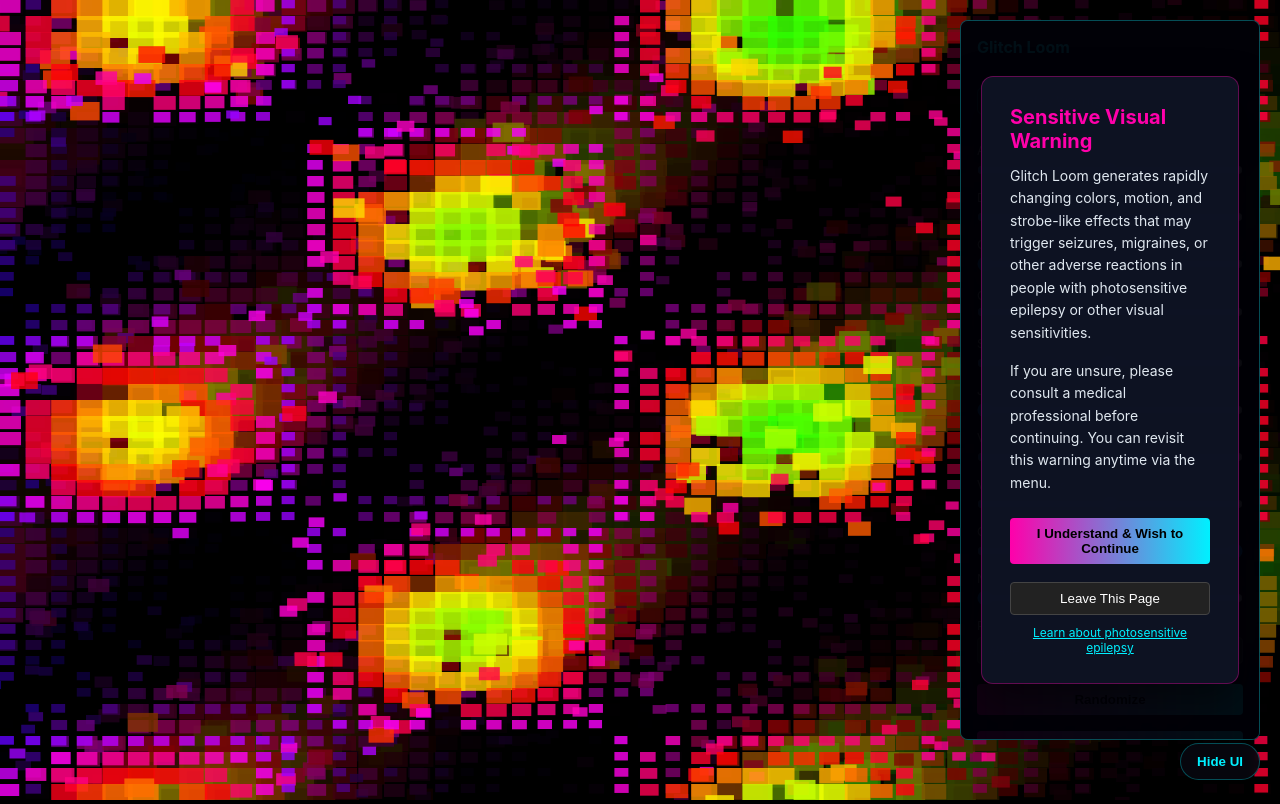
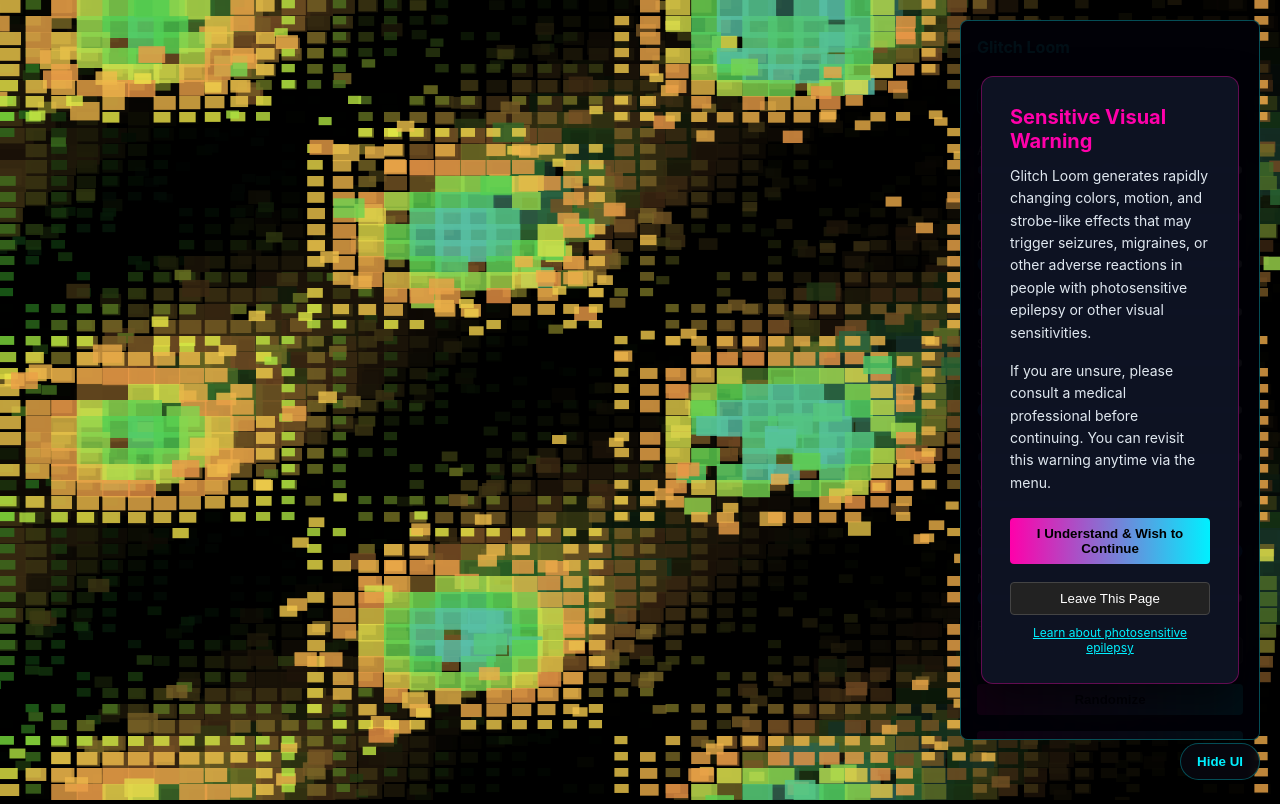
Before and after one commit to rexuvia/glitch-loom, a plain HTML site: page index.html in a window 1280 px wide. Drawn offline with Linux system fonts and the light colour scheme; animation ran at ten frames a second.

Commit message:
Fix(#19): curated cohesive color schemes (Solarpunk/Pastels/Gothic/etc.) replacing raw hue shift

```diff
--- a/index.html
+++ b/index.html
@@ -290,7 +290,7 @@ body.warning-active {
     </div>
 
     <div class="ctrl-group">
-      <label>Color Shift</label>
+      <label>Color Scheme <span id="palette-name" style="color:var(--cyan);font-size:10px"></span></label>
       <input type="range" id="color-shift" min="0" max="360" value="0">
     </div>
 
@@ -501,6 +501,7 @@ const uiElements = {
   noiseIntensity: document.getElementById('noise-intensity'),
   varADesc: document.getElementById('varA-desc'),
   varBDesc: document.getElementById('varB-desc'),
+  paletteName: document.getElementById('palette-name'),
   stateString: document.getElementById('state-string'),
   loadString: document.getElementById('load-string'),
   panel: document.getElementById('controls-panel'),
@@ -1112,6 +1113,9 @@ function updateVarDescriptions() {
   const descs = VAR_DESCS[state.pattern] || ['Param A', 'Param B'];
   uiElements.varADesc.textContent = '– ' + descs[0];
   uiElements.varBDesc.textContent = '– ' + descs[1];
+  if (uiElements.paletteName) {
+    uiElements.paletteName.textContent = '– ' + currentPalette().pal.name;
+  }
 }
 
 function computePattern(px, py, pattern, t) {
@@ -1584,6 +1588,70 @@ function computePattern(px, py, pattern, t) {
   }
 }
 
+// ────────────────────────────────────────────────────────────────────────
+// Curated color schemes (issue #19)
+// Instead of a raw rainbow hue offset, the "Color Shift" value now selects
+// from a set of hand-tuned, cohesive palettes. Each palette defines a list of
+// hand-picked anchor colors (HSL). Colors are interpolated around the anchors
+// using the pattern value + position + time so neighbouring cells stay within
+// a harmonious family. Names are generic/descriptive to avoid IP issues.
+// ────────────────────────────────────────────────────────────────────────
+const PALETTES = [
+  { name: 'Solarpunk',   colors: [[ 78,62,55],[145,55,48],[ 48,85,62],[ 28,80,60],[168,45,55]] },
+  { name: 'Pastels',     colors: [[345,70,82],[200,65,80],[ 55,75,82],[270,55,84],[120,45,82]] },
+  { name: 'Gothic',      colors: [[280,45,28],[345,60,32],[260,35,18],[210,30,35],[  0,55,22]] },
+  { name: 'Cyberwave',   colors: [[300,95,60],[190,95,58],[260,90,62],[330,90,60],[210,85,55]] },
+  { name: 'Ember',       colors: [[ 12,90,52],[ 28,92,55],[ 42,95,58],[  0,80,45],[ 20,88,40]] },
+  { name: 'Deep Sea',    colors: [[200,75,40],[185,70,48],[220,65,32],[170,60,52],[210,80,55]] },
+  { name: 'Forest',      colors: [[120,45,38],[ 95,50,45],[145,40,30],[ 70,55,48],[160,42,40]] },
+  { name: 'Sunset',      colors: [[ 18,90,58],[345,80,62],[ 38,92,60],[300,55,58],[  5,85,55]] },
+  { name: 'Mono Mint',   colors: [[160,55,45],[160,40,62],[155,60,38],[165,35,72],[150,50,52]] },
+  { name: 'Candy',       colors: [[330,90,68],[ 50,95,68],[190,85,65],[270,80,72],[120,70,65]] },
+  { name: 'Vapor',       colors: [[315,65,70],[190,60,72],[265,60,74],[ 45,55,76],[225,55,72]] },
+  { name: 'Autumn',      colors: [[ 25,80,48],[ 40,75,52],[ 12,70,42],[ 55,60,50],[  5,65,40]] },
+  { name: 'Arctic',      colors: [[200,40,72],[210,55,60],[185,45,68],[225,35,78],[195,50,55]] },
+  { name: 'Neon Jungle', colors: [[140,90,52],[ 90,95,55],[170,85,50],[ 55,90,58],[110,80,48]] },
+  { name: 'Royal',       colors: [[265,70,42],[280,60,52],[230,65,46],[300,55,48],[250,75,38]] },
+  { name: 'Coral Reef',  colors: [[ 10,85,62],[180,70,55],[ 35,90,65],[330,75,66],[160,65,52]] }
+];
+
+// Hermite-ish smooth blend between two hues taking the shorter way around.
+function lerpHue(a, b, t) {
+  let d = ((b - a + 540) % 360) - 180;
+  return (a + d * t + 360) % 360;
+}
+
+// Map colorShift (0-360) -> palette index. The fractional remainder gives a
+// per-state "rotation" within the palette so moving the slider still produces
+// a continuously evolving but always-cohesive look.
+function currentPalette() {
+  const span = 360 / PALETTES.length;
+  const idx = Math.min(PALETTES.length - 1, Math.floor(state.colorShift / span));
+  const frac = (state.colorShift - idx * span) / span; // 0..1 within palette band
+  return { pal: PALETTES[idx], idx, frac };
+}
+
+// Returns an hsla() string for a normalized value t (any real; wrapped to 0..1).
+// colorIntensity scales saturation so the existing slider still works.
+function paletteColor(t, alpha) {
+  const { pal, frac } = currentPalette();
+  const cols = pal.colors;
+  const n = cols.length;
+  // wrap & offset by the in-palette rotation
+  let pos = ((t % 1) + 1) % 1;
+  pos = (pos + frac) % 1;
+  const scaled = pos * n;
+  const i = Math.floor(scaled) % n;
+  const j = (i + 1) % n;
+  const f = scaled - Math.floor(scaled);
+  const c0 = cols[i], c1 = cols[j];
+  const hue = lerpHue(c0[0], c1[0], f);
+  const baseSat = c0[1] + (c1[1] - c0[1]) * f;
+  const sat = Math.max(0, Math.min(100, baseSat * (state.colorIntensity / 100)));
+  const light = c0[2] + (c1[2] - c0[2]) * f;
+  return `hsla(${hue.toFixed(1)}, ${sat.toFixed(1)}%, ${light.toFixed(1)}%, ${alpha})`;
+}
+
 function render() {
   time += state.speed * 0.01;
 
@@ -1624,10 +1692,9 @@ function render() {
         cy += (Math.random() - 0.5) * state.jitterMod * 0.5;
 
         if (val > 0.1) {
-          let hue = (state.colorShift + val * 180 + (x/rdSize)*90 + time*10) % 360;
-          let saturation = state.colorIntensity; // 0-100%
-          let lightness = 50; // Keep lightness at 50% for vibrancy
-          ctx.fillStyle = `hsla(${hue}, ${saturation}%, ${lightness}%, 0.8)`;
+          // Drive the palette position from the pattern value + position + time
+          let t = (val * 0.5 + (x / rdSize) * 0.25 + time * 0.05);
+          ctx.fillStyle = paletteColor(t, 0.8);
           ctx.fillRect(cx, cy, tileW * (0.5 + val) * (state.scaleMod / 50), tileH * (0.5 + val) * (state.scaleMod / 50));
         }
       }
@@ -1660,10 +1727,9 @@ function render() {
       cy += (Math.random() - 0.5) * state.jitterMod * 0.5;
 
       if (val > 0) {
-        let hue = (state.colorShift + (val * 180) + (x/cells)*90 + time*10) % 360;
-        let saturation = state.colorIntensity; // 0-100%
-        let lightness = 50; // Keep lightness at 50% for vibrancy
-        ctx.fillStyle = `hsla(${hue}, ${saturation}%, ${lightness}%, 0.8)`;
+        // Drive the palette position from the pattern value + position + time
+        let t = (val * 0.5 + (x / cells) * 0.25 + time * 0.05);
+        ctx.fillStyle = paletteColor(t, 0.8);
         ctx.fillRect(cx, cy, cellW * (0.5 + val) * (state.scaleMod / 50), cellH * (0.5 + val) * (state.scaleMod / 50));
       }
     }
```
